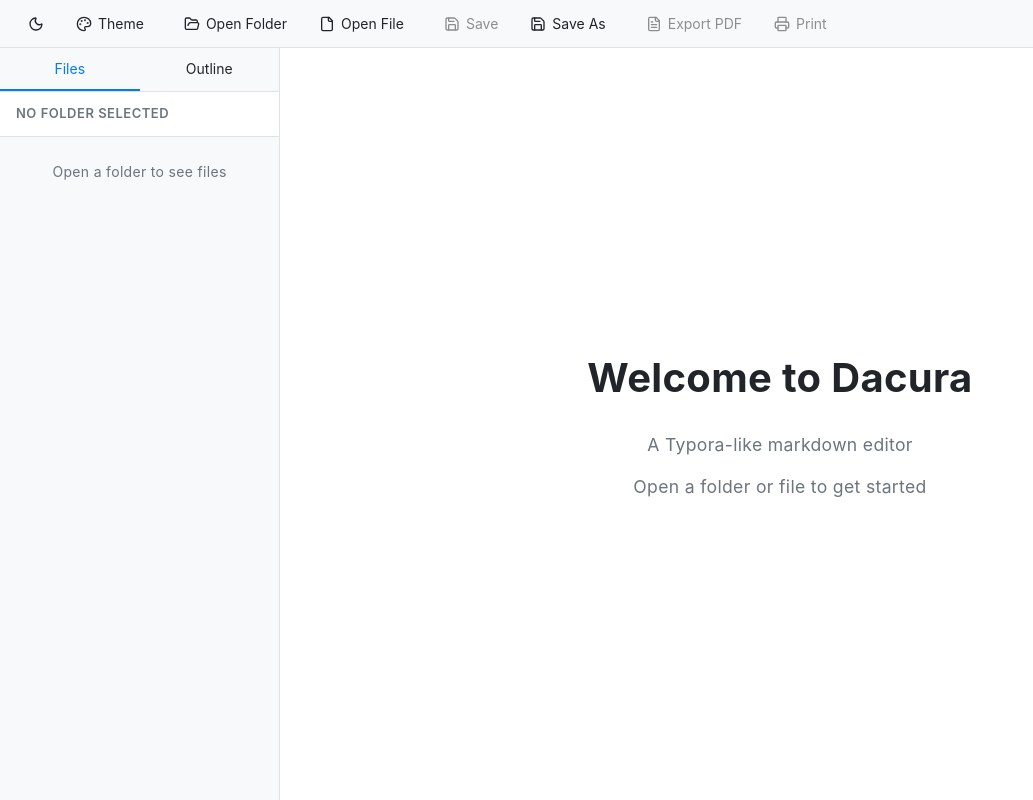
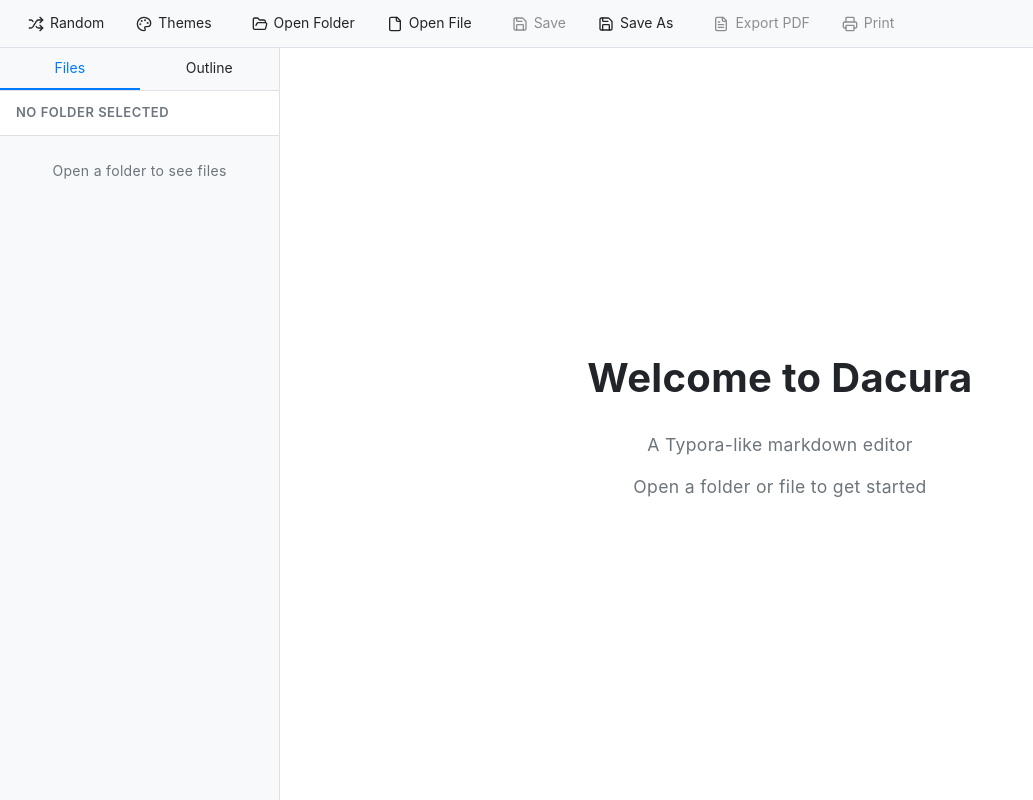
Before and after one commit to WOF-Softwares/Docura, a React (Vite) app: page / in a window 1280 px wide. Shown: the whole page, without its empty margins (0-1033 px from the left). Built offline with nearby package versions, Linux system fonts and the light colour scheme.

Commit message:
Add modern-normalize for consistent styling and unify theme management in the app

```diff
--- a/package.json
+++ b/package.json
@@ -30,6 +30,7 @@
     "@tauri-apps/plugin-fs": "^2.4.2",
     "@vitejs/plugin-react": "^5.0.4",
     "lucide-react": "^0.545.0",
+    "modern-normalize": "^3.0.1",
     "react": "^19.2.0",
     "react-dom": "^19.2.0",
     "react-markdown": "^10.1.0",
--- a/src/App.jsx
+++ b/src/App.jsx
@@ -11,8 +11,7 @@
 import './styles/markdown-themes.css'
 
 function App() {
-  const [theme, setTheme] = useState('light')
-  const [markdownTheme, setMarkdownTheme] = useState('dracula-dark')
+  const [currentTheme, setCurrentTheme] = useState('dracula-dark') // Unified theme state
   const [isThemeSelectorOpen, setIsThemeSelectorOpen] = useState(false)
   const [currentFile, setCurrentFile] = useState(null)
   const [currentFolder, setCurrentFolder] = useState(null)
@@ -22,21 +21,34 @@
   const [activeTab, setActiveTab] = useState('code') // 'code' or 'preview'
   const [outlineHeaders, setOutlineHeaders] = useState([])
 
+  // Available themes for random cycling
+  const availableThemes = [
+    'dracula-dark', 'dracula-light',
+    'cappuccino-dark', 'cappuccino-light',
+    'nord-dark', 'nord-light',
+    'solarized-dark', 'solarized-light',
+    'monokai-dark', 'monokai-light',
+    'github-dark', 'github-light'
+  ]
+
   useEffect(() => {
     // Load config on mount
     loadAppConfig()
   }, [])
 
   useEffect(() => {
-    // Apply UI theme to document
-    document.documentElement.setAttribute('data-theme', theme)
-  }, [theme])
+    // Apply unified theme to document
+    const [themeName, variant] = currentTheme.split('-')
+    document.documentElement.setAttribute('data-theme', currentTheme)
+    document.documentElement.setAttribute('data-theme-base', themeName)
+    document.documentElement.setAttribute('data-theme-variant', variant)
+  }, [currentTheme])
 
   const loadAppConfig = async () => {
     try {
       const config = await invoke('load_config')
       if (config && config.theme) {
-        setMarkdownTheme(config.theme)
+        setCurrentTheme(config.theme)
       }
     } catch (error) {
       console.error('Error loading config:', error)
@@ -57,7 +69,11 @@
   }
 
   const toggleTheme = () => {
-    setTheme(theme === 'light' ? 'dark' : 'light')
+    // Get a random theme from available themes, but different from current
+    const otherThemes = availableThemes.filter(theme => theme !== currentTheme)
+    const randomTheme = otherThemes[Math.floor(Math.random() * otherThemes.length)]
+    setCurrentTheme(randomTheme)
+    saveAppConfig(randomTheme)
   }
 
   const openFolder = async () => {
@@ -187,15 +203,18 @@
     extractHeaders(newContent)
   }
 
-  const handleMarkdownThemeChange = (newTheme) => {
-    setMarkdownTheme(newTheme)
+  const handleThemeChange = (newTheme) => {
+    setCurrentTheme(newTheme)
     saveAppConfig(newTheme)
   }
 
+  // Extract theme variant for UI components that need it
+  const currentVariant = currentTheme.split('-')[1] || 'dark'
+
   return (
-    <div className={`app ${theme}`}>
+    <div className={`app`}>
       <Toolbar
-        theme={theme}
+        theme={currentVariant}
         onToggleTheme={toggleTheme}
         onOpenFolder={openFolder}
         onOpenFile={openFile}
@@ -228,15 +247,15 @@
           onTabChange={setActiveTab}
           currentFile={currentFile}
           isEditing={isEditing}
-          markdownTheme={markdownTheme}
+          markdownTheme={currentTheme}
         />
       </div>
 
       <ThemeSelector
         isOpen={isThemeSelectorOpen}
         onClose={() => setIsThemeSelectorOpen(false)}
-        currentTheme={markdownTheme}
-        onThemeChange={handleMarkdownThemeChange}
+        currentTheme={currentTheme}
+        onThemeChange={handleThemeChange}
       />
     </div>
   )
--- a/src/components/ThemeSelector.jsx
+++ b/src/components/ThemeSelector.jsx
@@ -6,47 +6,117 @@
 
   const themes = [
     {
-      id: 'dracula-dark',
-      name: 'Dracula Dark',
-      description: 'Purple and cyan dark theme',
-      preview: {
+      id: 'dracula',
+      name: 'Dracula',
+      description: 'Purple and cyan vampire theme',
+      variants: {
+        light: {
+          bg: '#f8f8f2',
+          primary: '#6272a4',
+          accent: '#50fa7b',
+          text: '#282a36'
+        },
+        dark: {
           bg: '#282a36',
           primary: '#bd93f9',
           accent: '#8be9fd',
           text: '#f8f8f2'
         }
+      }
     },
     {
-      id: 'cappuccino-dark',
-      name: 'Cappuccino Dark',
-      description: 'Warm dark theme with pink accents',
-      preview: {
+      id: 'cappuccino',
+      name: 'Cappuccino',
+      description: 'Warm coffee-inspired theme',
+      variants: {
+        light: {
+          bg: '#faf4ed',
+          primary: '#907aa9',
+          accent: '#56949f',
+          text: '#575279'
+        },
+        dark: {
           bg: '#2d2a2e',
           primary: '#ab9df2',
           accent: '#78dce8',
           text: '#e2e2e3'
         }
+      }
     },
     {
-      id: 'nord-light',
-      name: 'Nord Light',
-      description: 'Arctic-inspired light theme',
-      preview: {
+      id: 'nord',
+      name: 'Nord',
+      description: 'Arctic-inspired theme',
+      variants: {
+        light: {
           bg: '#eceff4',
           primary: '#5e81ac',
           accent: '#88c0d0',
           text: '#2e3440'
+        },
+        dark: {
+          bg: '#2e3440',
+          primary: '#81a1c1',
+          accent: '#88c0d0',
+          text: '#eceff4'
+        }
       }
     },
     {
-      id: 'solarized-light',
-      name: 'Solarized Light',
+      id: 'solarized',
+      name: 'Solarized',
       description: 'Designed for readability',
-      preview: {
+      variants: {
+        light: {
           bg: '#fdf6e3',
           primary: '#268bd2',
           accent: '#2aa198',
           text: '#657b83'
+        },
+        dark: {
+          bg: '#002b36',
+          primary: '#268bd2',
+          accent: '#2aa198',
+          text: '#839496'
+        }
+      }
+    },
+    {
+      id: 'monokai',
+      name: 'Monokai',
+      description: 'Popular dark code editor theme',
+      variants: {
+        light: {
+          bg: '#fafafa',
+          primary: '#75715e',
+          accent: '#f92672',
+          text: '#272822'
+        },
+        dark: {
+          bg: '#272822',
+          primary: '#f92672',
+          accent: '#a6e22e',
+          text: '#f8f8f2'
+        }
+      }
+    },
+    {
+      id: 'github',
+      name: 'GitHub',
+      description: 'Clean and professional',
+      variants: {
+        light: {
+          bg: '#ffffff',
+          primary: '#0366d6',
+          accent: '#28a745',
+          text: '#24292e'
+        },
+        dark: {
+          bg: '#0d1117',
+          primary: '#58a6ff',
+          accent: '#7c3aed',
+          text: '#f0f6fc'
+        }
       }
     }
   ]
@@ -54,6 +124,13 @@
   const handleApply = () => {
     onThemeChange(selectedTheme)
     onClose()
+  }
+
+  const getCurrentVariant = (theme) => {
+    // Extract the current theme variant from the selectedTheme
+    const parts = selectedTheme.split('-')
+    const isCurrentThemeDark = parts.includes('dark')
+    return isCurrentThemeDark ? theme.variants.dark : theme.variants.light
   }
 
   if (!isOpen) return null
@@ -73,33 +150,39 @@
 
         <div className="theme-selector-body">
           <div className="themes-grid">
-            {themes.map((theme) => (
+            {themes.map((theme) => {
+              const currentVariant = getCurrentVariant(theme)
+              const themeId = `${theme.id}-${selectedTheme.includes('dark') ? 'dark' : 'light'}`
+              const isSelected = selectedTheme.startsWith(theme.id)
+
+              return (
                 <div
                   key={theme.id}
-                className={`theme-card ${selectedTheme === theme.id ? 'selected' : ''}`}
-                onClick={() => setSelectedTheme(theme.id)}
+                  className={`theme-card ${isSelected ? 'selected' : ''}`}
+                  onClick={() => setSelectedTheme(themeId)}
                 >
-                <div className="theme-preview" style={{ backgroundColor: theme.preview.bg }}>
-                  <div className="theme-preview-header" style={{ backgroundColor: theme.preview.primary }}>
+                  <div className="theme-preview" style={{ backgroundColor: currentVariant.bg }}>
+                    <div className="theme-preview-header" style={{ backgroundColor: currentVariant.primary }}>
                       <div className="theme-preview-dot" />
                       <div className="theme-preview-dot" />
                       <div className="theme-preview-dot" />
                     </div>
                     <div className="theme-preview-content">
-                    <div className="theme-preview-line" style={{ backgroundColor: theme.preview.text, opacity: 0.8 }} />
-                    <div className="theme-preview-line" style={{ backgroundColor: theme.preview.accent, opacity: 0.6, width: '80%' }} />
-                    <div className="theme-preview-line" style={{ backgroundColor: theme.preview.text, opacity: 0.4, width: '90%' }} />
+                      <div className="theme-preview-line" style={{ backgroundColor: currentVariant.text, opacity: 0.8 }} />
+                      <div className="theme-preview-line" style={{ backgroundColor: currentVariant.accent, opacity: 0.6, width: '80%' }} />
+                      <div className="theme-preview-line" style={{ backgroundColor: currentVariant.text, opacity: 0.4, width: '90%' }} />
                     </div>
                   </div>
                   <div className="theme-info">
                     <h3>{theme.name}</h3>
                     <p>{theme.description}</p>
                   </div>
-                {selectedTheme === theme.id && (
+                  {isSelected && (
                     <div className="theme-selected-badge">✓</div>
                   )}
                 </div>
-            ))}
+              )
+            })}
           </div>
         </div>
 
--- a/src/components/Toolbar.jsx
+++ b/src/components/Toolbar.jsx
@@ -1,7 +1,6 @@
 import React from 'react'
 import {
-  Sun,
-  Moon,
+  Shuffle,
   FolderOpen,
   File,
   Save,
@@ -28,18 +27,19 @@
         <button
           className="toolbar-button"
           onClick={onToggleTheme}
-          title={`Switch to ${theme === 'light' ? 'dark' : 'light'} mode`}
+          title="Switch to random theme"
         >
-          {theme === 'light' ? <Moon size={16} /> : <Sun size={16} />}
+          <Shuffle size={16} />
+          <span>Random</span>
         </button>
 
         <button
           className="toolbar-button"
           onClick={onOpenThemeSelector}
-          title="Change Markdown Theme"
+          title="Choose specific theme"
         >
           <Palette size={16} />
-          <span>Theme</span>
+          <span>Themes</span>
         </button>
       </div>
 
--- a/src/main.jsx
+++ b/src/main.jsx
@@ -1,5 +1,6 @@
 import React from 'react'
 import ReactDOM from 'react-dom/client'
+import 'modern-normalize/modern-normalize.css'
 import App from './App.jsx'
 import './styles/global.css'
 
```
Also changed, not shown: 1 other file (tests, documents, lock files or other folders). Lines whose indentation alone changed are shown as unchanged.
